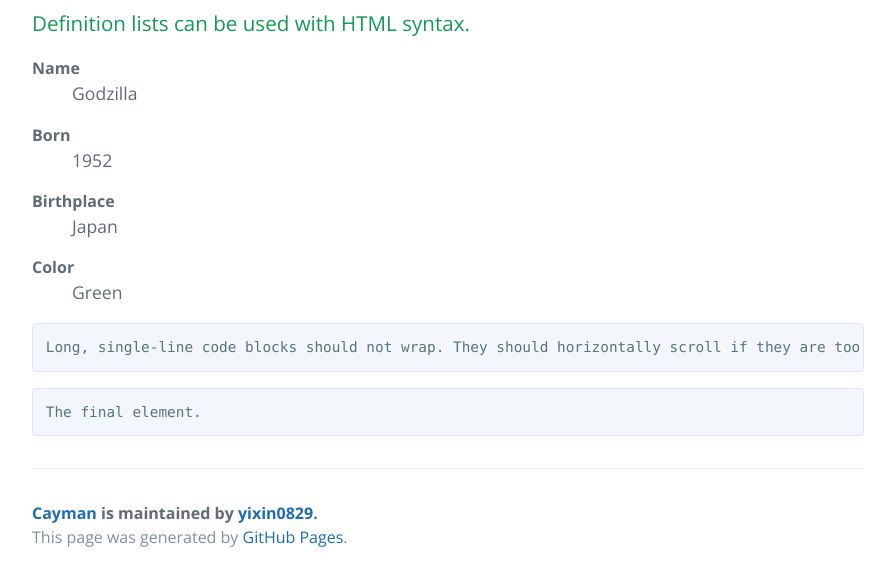
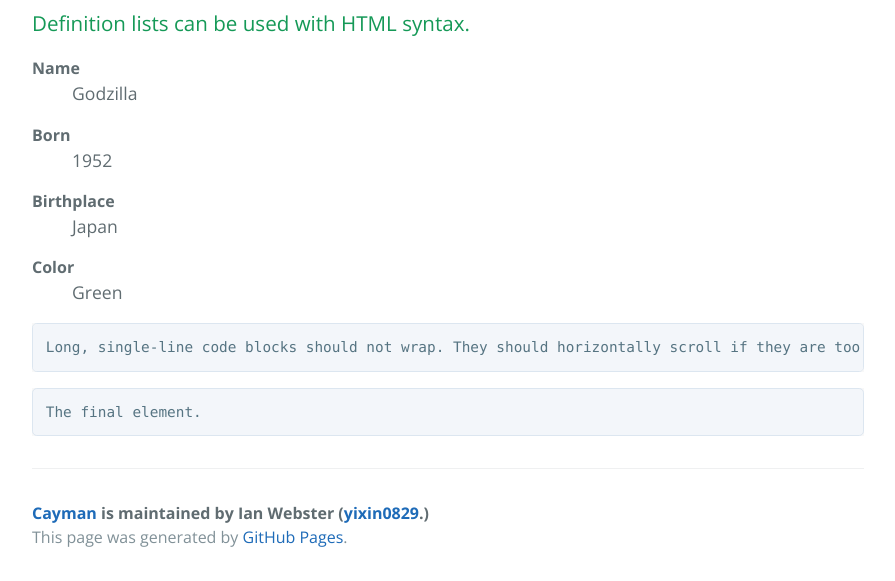
Before and after one commit to yixin0829/Cayman, a Jekyll site: the page built from index.md, in a window 1280 px wide and 900 px high, scrolled down 3743 px, cut to the strip 319-900 px from the top of the window. Shown: the whole strip, without its empty margins (192-1087 px from the left). Built offline with Jekyll 4.4.1, drawn with Linux system fonts in a browser that asks for light colours.

Commit message:
Update default.html

```diff
--- a/_layouts/default.html
+++ b/_layouts/default.html
@@ -38,7 +38,7 @@
 
       <footer class="site-footer">
         {% if site.github.is_project_page %}
-          <span class="site-footer-owner"><a href="{{ site.github.repository_url }}">{{ site.github.repository_name }}</a> is maintained by <a href="{{ site.github.owner_url }}">{{ site.github.owner_name }}</a>.</span>
+          <span class="site-footer-owner"><a href="{{ site.github.repository_url }}">{{ site.github.repository_name }}</a> is maintained by Ian Webster (<a href="{{ site.github.owner_url }}">{{ site.github.owner_name }}</a>.)</span>
         {% endif %}
         <span class="site-footer-credits">This page was generated by <a href="https://pages.github.com">GitHub Pages</a>.</span>
       </footer>
```
